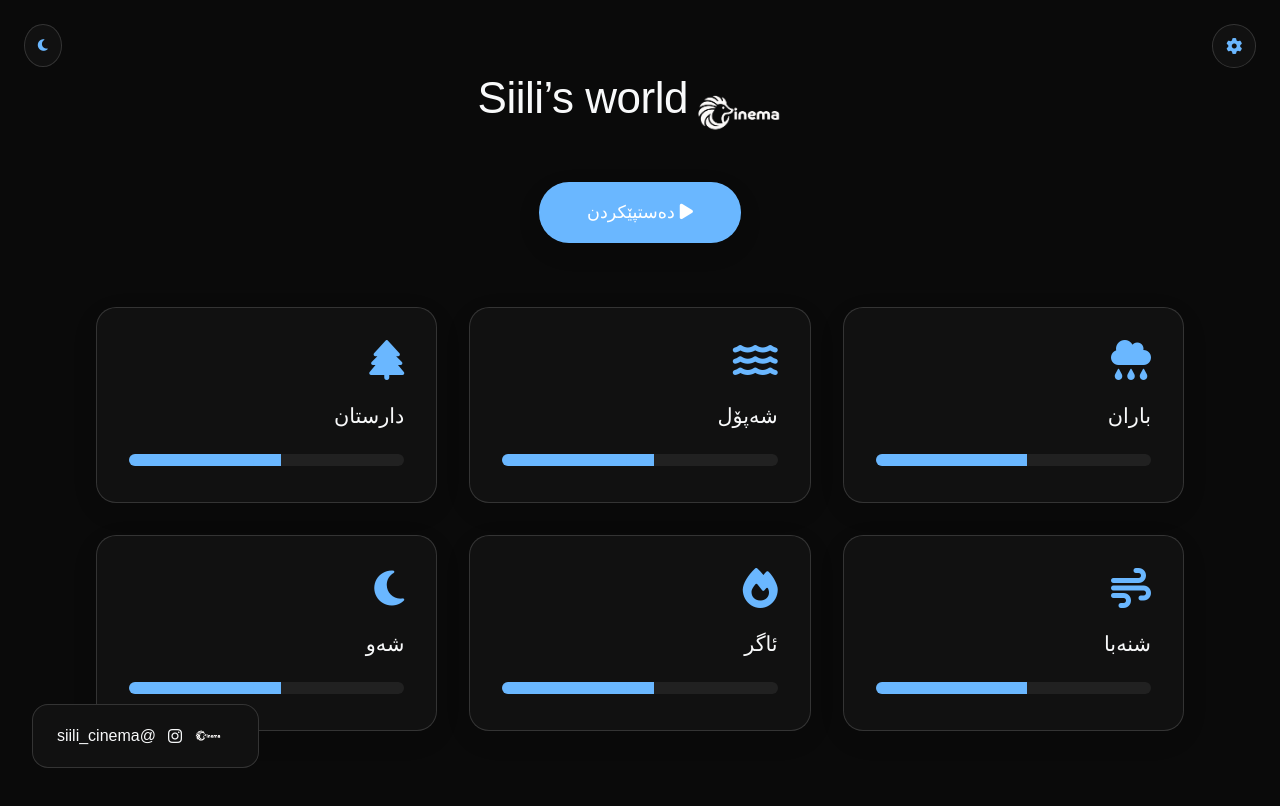
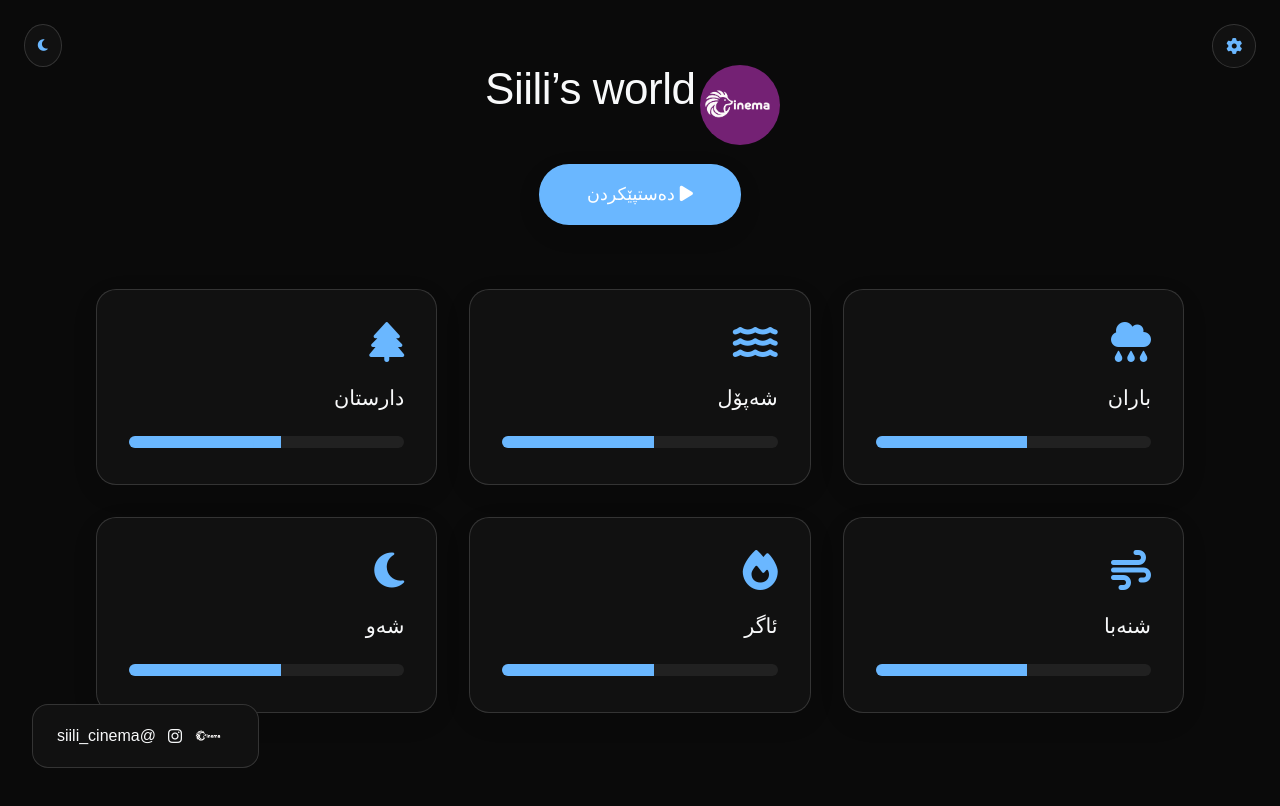
Before and after one commit to siili-cinema/Siili-world, a plain HTML site: page index.html in a window 1280 px wide. Drawn offline with Linux system fonts and the light colour scheme; a web font is replaced by a local one.

Commit message:
Update index.html

```diff
--- a/index.html
+++ b/index.html
@@ -6,7 +6,6 @@
     <title>Siili’s world</title>
     <link rel="icon" href="images/calm.png" type="image/png">
     <link rel="stylesheet" href="https://cdnjs.cloudflare.com/ajax/libs/font-awesome/6.4.0/css/all.min.css">
-    <!-- Added Kurdish font (can be customized with a specific font) -->
     <link href="https://fonts.googleapis.com/css2?family=Kufam:wght@400;500&display=swap" rel="stylesheet">
     <style>
         :root {
@@ -15,6 +14,7 @@
             --card-bg: #111111;
             --accent-color: #6ab7ff;
             --border-color: rgba(255, 255, 255, 0.15);
+            --gold-color: #742174; /* Gold color */
         }
 
         [data-theme="light"] {
@@ -92,12 +92,14 @@
             padding: 0 1rem;
         }
 
-        /* Logo and header text */
+        /* Logo styling with a gold background and circular shape */
         .logo {
-            width: 100px;
-            height: auto;
+            width: 80px;
+            height: 80px;
+            background-color: var(--gold-color);
+            border-radius: 50%; /* Circle */
+            margin-right: 15px;
             vertical-align: middle;
-            margin-right: 10px;
         }
 
         h1 {
@@ -150,7 +152,7 @@
 
         .sound-slider {
             width: 100%;
-            height: 12px; /* Increased size */
+            height: 12px;
             -webkit-appearance: none;
             background: rgba(128, 128, 128, 0.15);
             border-radius: 8px;
@@ -159,8 +161,8 @@
 
         .sound-slider::-webkit-slider-thumb {
             -webkit-appearance: none;
-            width: 28px; /* Increased size */
-            height: 28px; /* Increased size */
+            width: 28px;
+            height: 28px;
             border-radius: 50%;
             background: var(--accent-color);
             cursor: pointer;
@@ -246,11 +248,9 @@
 </head>
 <body>
     <header>
-        <!-- Logo added before the title -->
         <img src="images/logo.png" class="logo" alt="Logo">
         <h1>Siili’s world</h1>
-        <br>
-        <br>
+        <br><br>
         <button id="playToggle"><i class="fa-solid fa-play"></i> دەستپێکردن</button>
     </header>
 
@@ -258,16 +258,14 @@
     <a href="use.html" id="settingsButton"><i class="fas fa-cog"></i></a>
 
     <div id="controls"></div>
-    <br>
-    <br>
-    <br>
-    <br>
+
+    <br><br><br><br>
+
     <a href="https://www.instagram.com/siili_cinema?igsh=MWMwYmFqMjhjOXI1dA==" target="_blank" class="instagram-btn">
-    <img src="images/logo.png" alt="Logo" style="width: 30px; height: 30px; margin-right: 10px;" />
-    <i class="fa-brands fa-instagram"></i>
-    <span>@siili_cinema</span>
-</a>
-
+        <img src="images/logo.png" alt="Logo" style="width: 30px; height: 30px; margin-right: 10px;" />
+        <i class="fa-brands fa-instagram"></i>
+        <span>@siili_cinema</span>
+    </a>
 
     <script>
         const soundData = [
@@ -306,7 +304,6 @@
                     audio.volume = parseFloat(e.target.value);
                 });
 
-                // Fix for Safari on iPhone (add 'change' event)
                 slider.addEventListener('change', (e) => {
                     audio.volume = parseFloat(e.target.value);
                 });
```
